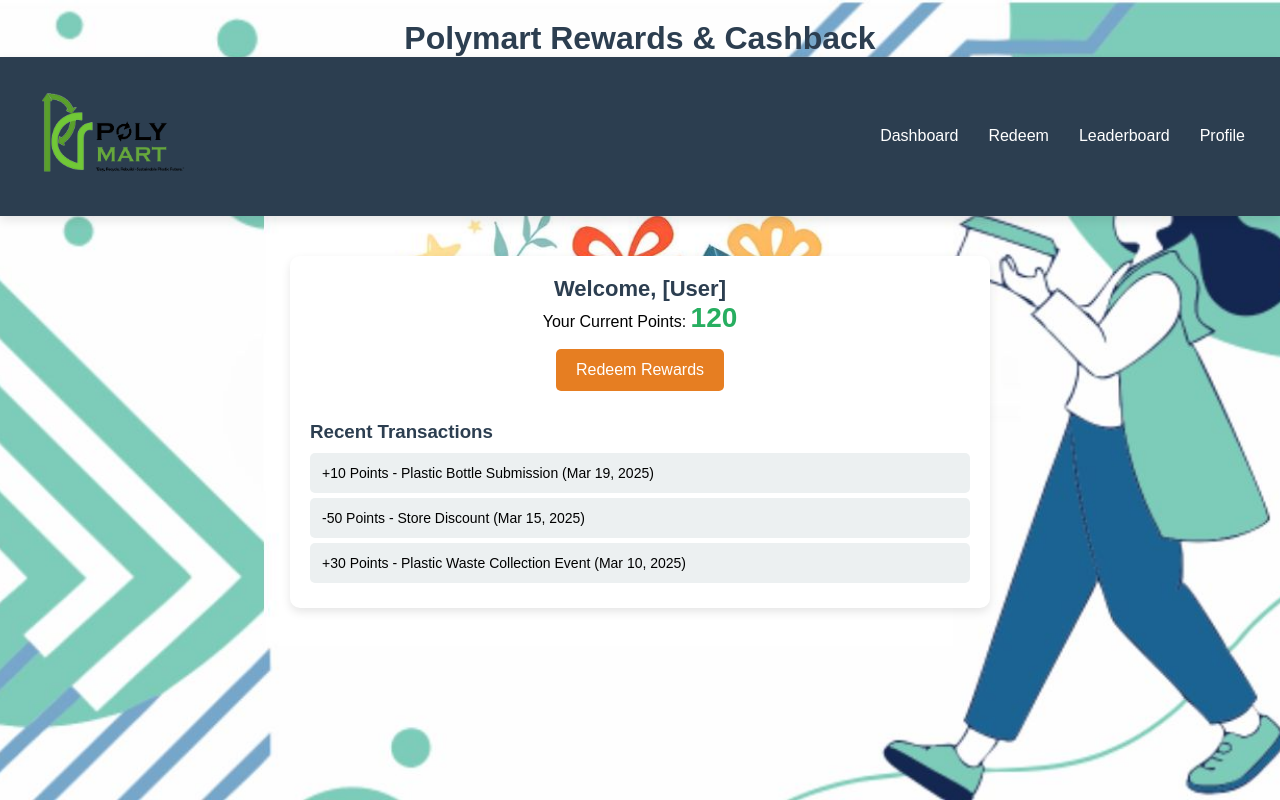
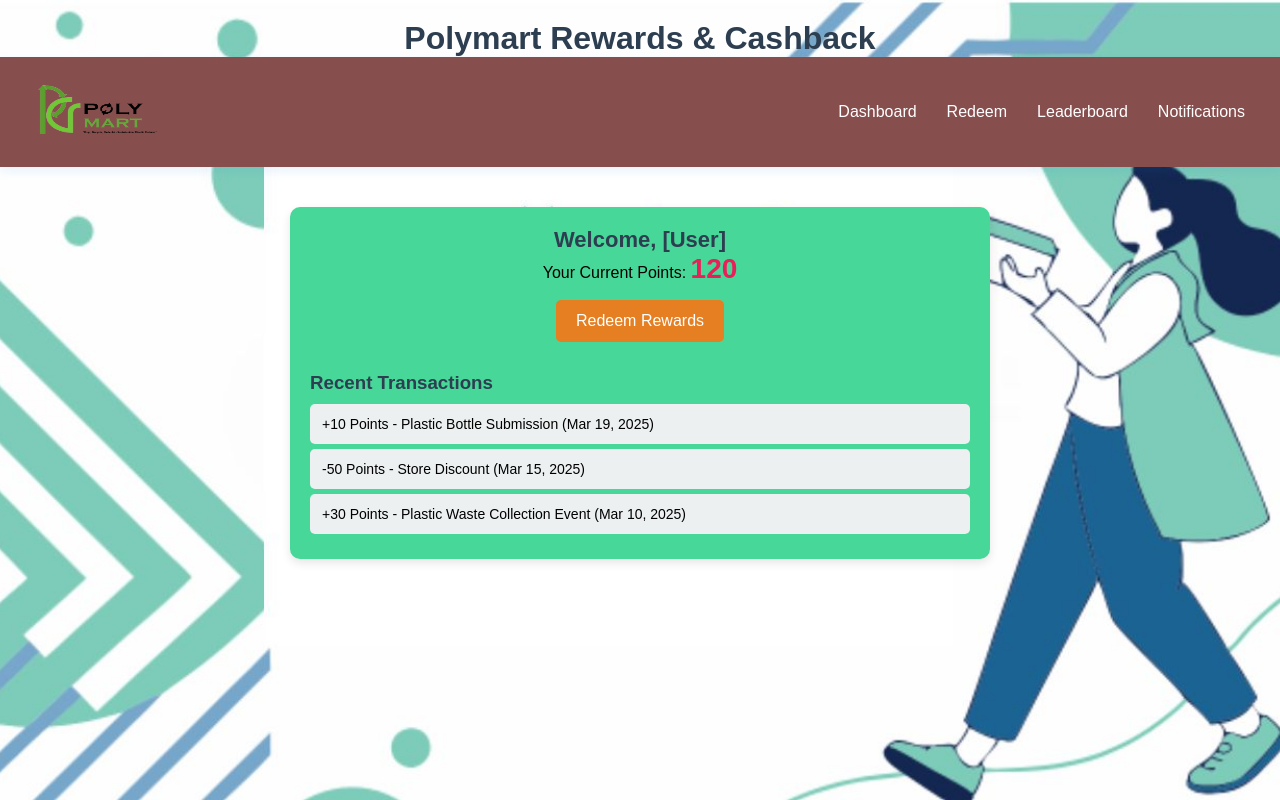
Before and after one commit to thuve-codes/PolyMart-EcoPlastMangementSys, a React (Create React App) app in the folder frontend-rewardcashback/: page / in a window 1280 px wide. Built offline with nearby package versions, Linux system fonts and the light colour scheme.

Commit message:
fix commit

```diff
--- a/frontend-rewardcashback/src/App.css
+++ b/frontend-rewardcashback/src/App.css
@@ -29,13 +29,13 @@
 
 /* Navigation Bar */
 .navbar {
-  background: #2c3e50;
-  color: white;
+  background: #874e4e;
+  color: rgb(30, 164, 12);
   padding: 15px 20px;
   display: flex;
   justify-content: space-between;
   align-items: center;
-  box-shadow: 0px 4px 10px rgba(0, 0, 0, 0.1);
+  box-shadow: 0px 4px 10px rgba(22, 137, 225, 0.1);
 }
 
 .navbar ul {
@@ -65,9 +65,9 @@
 }
 
 .logo {
-  width: 180px;
-  height: auto;
-  margin-right: 20px;
+  width: 150px;
+  height: 80px;;
+  margin-right: 5px;
 }
 
 /* Dashboard Container */
@@ -75,7 +75,7 @@
   max-width: 700px;
   margin: 40px auto;
   padding: 20px;
-  background: white;
+  background: rgb(71, 216, 153);
   border-radius: 10px;
   box-shadow: 0px 4px 10px rgba(0, 0, 0, 0.1);
   text-align: center;
@@ -90,7 +90,7 @@
 .user-info .points {
   font-size: 28px;
   font-weight: bold;
-  color: #27ae60;
+  color: #ea1e58;
 }
 
 .redeem-btn {
@@ -131,6 +131,7 @@
   padding: 12px;
   border-radius: 5px;
   font-size: 14px;
+
 }
 
 /* Responsive Design */
@@ -142,6 +143,7 @@
 
   .navbar ul {
     margin-top: 10px;
+    padding:
   }
 
   .dashboard-container {
--- a/frontend-rewardcashback/src/App.js
+++ b/frontend-rewardcashback/src/App.js
@@ -19,7 +19,7 @@
           <li><a href="#">Dashboard</a></li>
           <li><a href="#">Redeem</a></li>
           <li><a href="#">Leaderboard</a></li>
-          <li><a href="#">Profile</a></li>
+          <li><a href="#">Notifications</a></li>
         </ul>
       </nav>
 
```
